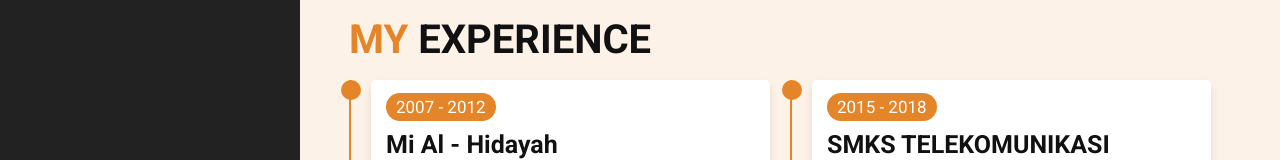
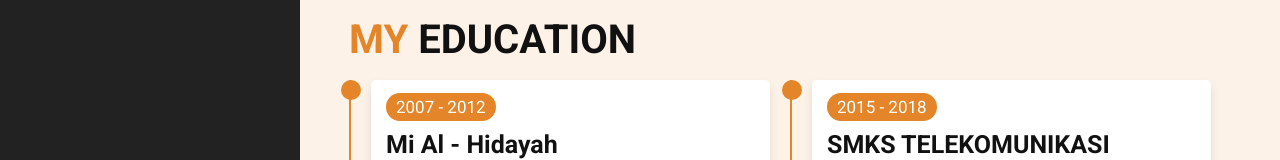
Before and after one commit to mamaM4U/online-portfolio, a React (Create React App) app: page /education in a window 1280 px wide. Shown: the top 160 px of the page. Built offline with nearby package versions, Linux system fonts and the light colour scheme.

Commit message:
education title

```diff
--- a/src/pages/Education.js
+++ b/src/pages/Education.js
@@ -4,7 +4,7 @@ export class Education extends Component {
       return (
         <section className="education" id="educaton">
 
-        <h1 className="heading"> <span> my </span> experience </h1>
+        <h1 className="heading"> <span> my </span> education </h1>
 
         <div className="box-container">
 
```
